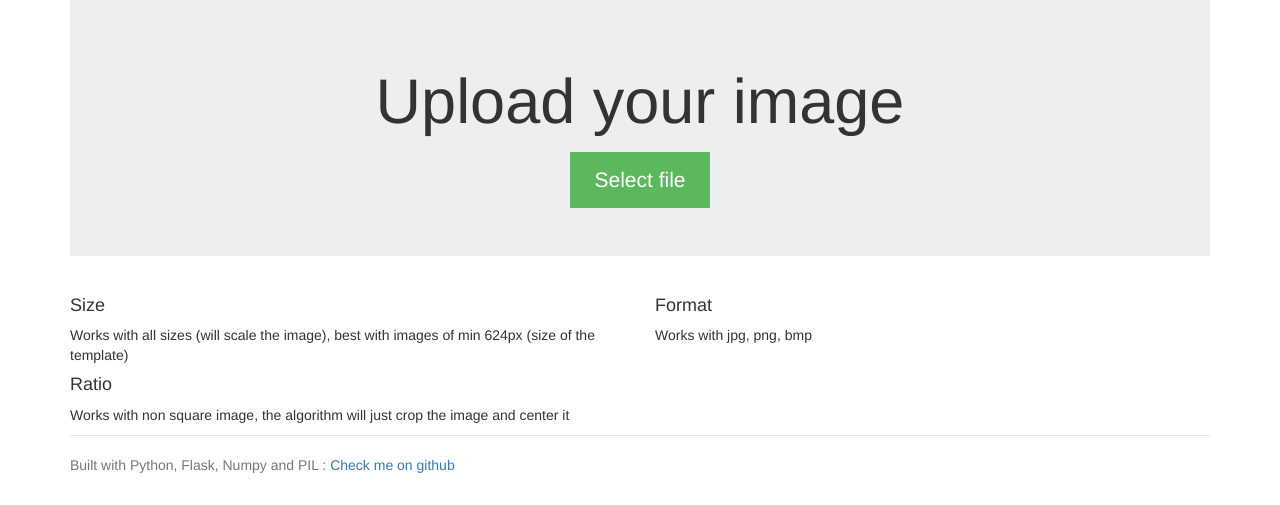
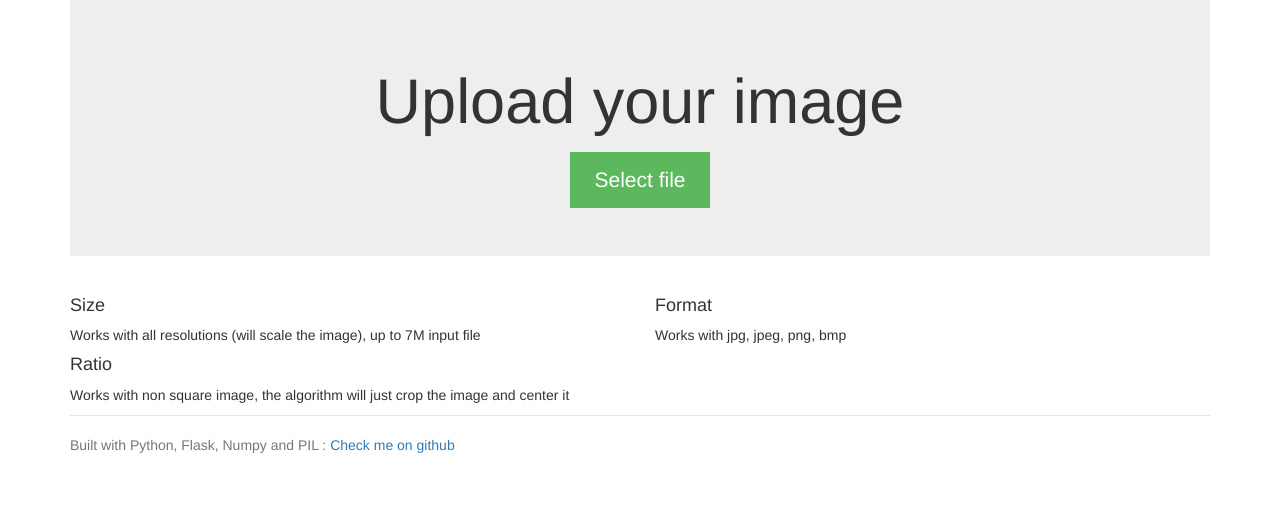
Before and after one commit to edelans/uniaopic, a Flask app: page / in a window 1280 px wide. Shown: the part 450-955 px from the top of the page. After the commit the page ends 903 px from the top, so only its background shows below. Run offline with Flask 2, Linux system fonts and the light colour scheme; some libraries are stand-ins or nearby versions.

Commit message:
improve img quality

```diff
--- a/webapp/app.py
+++ b/webapp/app.py
@@ -50,7 +50,7 @@ def upload():
     img = Image.open(destination).convert("RGBA")
 
     # resize and crop input img to uniao size
-    img = ImageOps.fit(img, (uniao_w, uniao_h), method=Image.ANTIALIAS)
+    img = ImageOps.fit(img, (uniao_w, uniao_h), method=Image.LANCZOS)
 
     # Create same size alpha layer with circle
     alpha = Image.new("L", img.size, 0)
--- a/webapp/templates/index.html
+++ b/webapp/templates/index.html
@@ -33,7 +33,7 @@
         <div class="row">
             <div class="col-lg-6">
                 <h4>Size</h4>
-                <p>Works with all sizes (will scale the image), best with images of min 624px (size of the template)</p>
+                <p>Works with all resolutions (will scale the image), up to 7M input file</p>
 
                 <h4>Ratio</h4>
                 <p>Works with non square image, the algorithm will just crop the image and center it</p>
@@ -42,7 +42,7 @@
 
             <div class="col-lg-6">
               <h4>Format</h4>
-              <p>Works with jpg, png, bmp</p>
+              <p>Works with jpg, jpeg, png, bmp</p>
 
             </div>
         </div>
```
Also changed, not shown: webapp/static/images/uniao.png.
